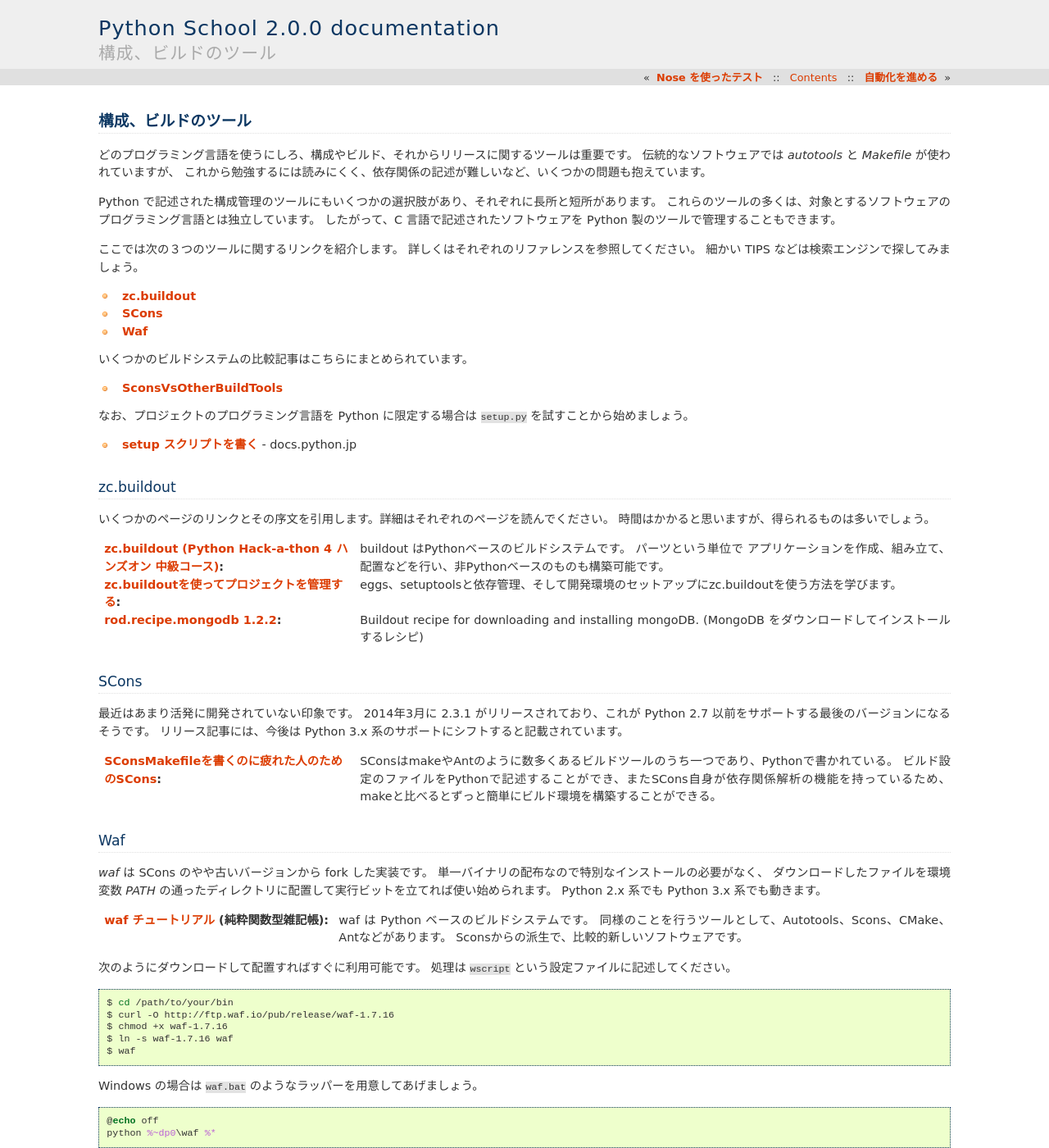
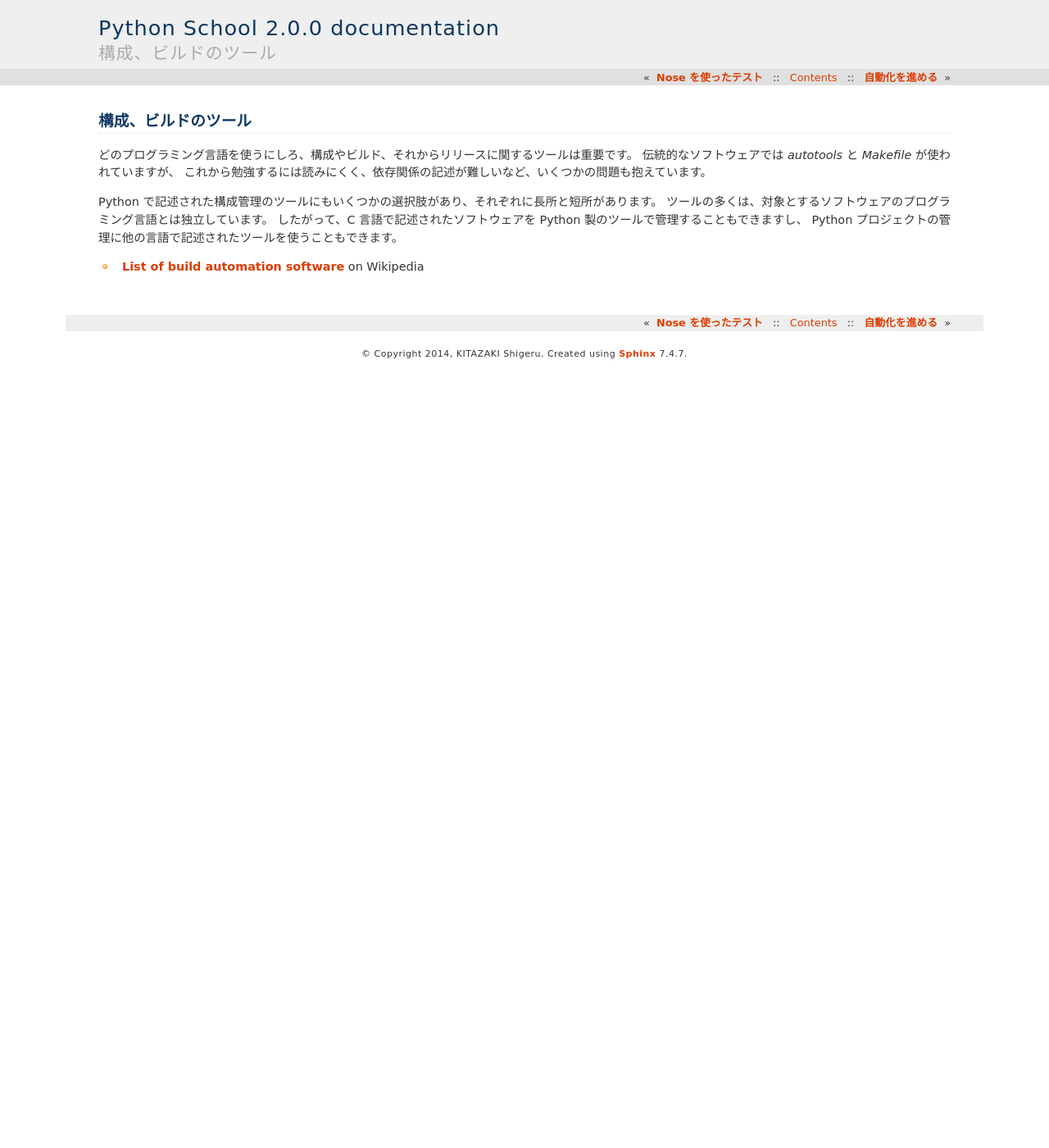
Before and after one commit to skitazaki/python-school-ja, a Sphinx documentation site: the page built from doc/projects/tools-1.txt, in a window 1280 px wide and 1400 px high. Shown: the whole window at 82% size. Built offline with Sphinx 7.4.7, drawn with Linux system fonts in a browser that asks for light colours; some of the changed text lies outside the part shown.

Commit message:
Update the rest of sections

```diff
--- a/doc/projects/tools-1.txt
+++ b/doc/projects/tools-1.txt
@@ -7,104 +7,11 @@
 これから勉強するには読みにくく、依存関係の記述が難しいなど、いくつかの問題も抱えています。
 
 Python で記述された構成管理のツールにもいくつかの選択肢があり、それぞれに長所と短所があります。
-これらのツールの多くは、対象とするソフトウェアのプログラミング言語とは独立しています。
-したがって、C 言語で記述されたソフトウェアを Python 製のツールで管理することもできます。
+ツールの多くは、対象とするソフトウェアのプログラミング言語とは独立しています。
+したがって、C 言語で記述されたソフトウェアを Python 製のツールで管理することもできますし、
+Python プロジェクトの管理に他の言語で記述されたツールを使うこともできます。
 
-ここでは次の３つのツールに関するリンクを紹介します。
-詳しくはそれぞれのリファレンスを参照してください。
-細かい TIPS などは検索エンジンで探してみましょう。
 
-* `zc.buildout`_
-* `SCons`_
-* `Waf`_
+- `List of build automation software`_ on Wikipedia
 
-いくつかのビルドシステムの比較記事はこちらにまとめられています。
-
-* `SconsVsOtherBuildTools`_
-
-.. _zc.buildout: http://www.buildout.org/en/latest/
-.. _SCons: http://www.scons.org/
-.. _Waf: http://code.google.com/p/waf/
-.. _SconsVsOtherBuildTools: http://www.scons.org/wiki/SconsVsOtherBuildTools
-
-なお、プロジェクトのプログラミング言語を Python に限定する場合は :file:`setup.py` を試すことから始めましょう。
-
-* `setup スクリプトを書く`_ - docs.python.jp
-
-.. _`setup スクリプトを書く`: http://docs.python.jp/3.3/distutils/setupscript.html
-
-zc.buildout
-===========
-
-いくつかのページのリンクとその序文を引用します。詳細はそれぞれのページを読んでください。
-時間はかかると思いますが、得られるものは多いでしょう。
-
-:`zc.buildout (Python Hack-a-thon 4 ハンズオン 中級コース)`_:
-    buildout はPythonベースのビルドシステムです。
-    パーツという単位で アプリケーションを作成、組み立て、配置などを行い、非Pythonベースのものも構築可能です。
-:`zc.buildoutを使ってプロジェクトを管理する`_:
-    eggs、setuptoolsと依存管理、そして開発環境のセットアップにzc.buildoutを使う方法を学びます。
-:`rod.recipe.mongodb 1.2.2`_:
-    Buildout recipe for downloading and installing mongoDB.
-    (MongoDB をダウンロードしてインストールするレシピ)
-
-.. _`zc.buildout (Python Hack-a-thon 4 ハンズオン 中級コース)`: http://www.freia.jp/taka/docs/pyhack4/buildout/index.html
-.. _zc.buildoutを使ってプロジェクトを管理する: http://plone.jp/documentation/buildout-tutorial-jp
-.. _rod.recipe.mongodb 1.2.2: http://pypi.python.org/pypi/rod.recipe.mongodb/
-
-SCons
-=====
-
-最近はあまり活発に開発されていない印象です。
-2014年3月に 2.3.1 がリリースされており、これが Python 2.7 以前をサポートする最後のバージョンになるそうです。
-リリース記事には、今後は Python 3.x 系のサポートにシフトすると記載されています。
-
-:`SConsMakefileを書くのに疲れた人のためのSCons`_:
-    SConsはmakeやAntのように数多くあるビルドツールのうち一つであり、Pythonで書かれている。
-    ビルド設定のファイルをPythonで記述することができ、またSCons自身が依存関係解析の機能を持っているため、
-    makeと比べるとずっと簡単にビルド環境を構築することができる。
-
-.. _SConsMakefileを書くのに疲れた人のためのSCons: http://cccis.jp/wiki/SCons/Makefile%E3%82%92%E6%9B%B8%E3%81%8F%E3%81%AE%E3%81%AB%E7%96%B2%E3%82%8C%E3%81%9F%E4%BA%BA%E3%81%AE%E3%81%9F%E3%82%81%E3%81%AESCons
-
-Waf
-===
-
-*waf* は SCons のやや古いバージョンから fork した実装です。
-単一バイナリの配布なので特別なインストールの必要がなく、
-ダウンロードしたファイルを環境変数 *PATH* の通ったディレクトリに配置して実行ビットを立てれば使い始められます。
-Python 2.x 系でも Python 3.x 系でも動きます。
-
-:`waf チュートリアル`_ (純粋関数型雑記帳):
-    waf は Python ベースのビルドシステムです。
-    同様のことを行うツールとして、Autotools、Scons、CMake、Antなどがあります。
-    Sconsからの派生で、比較的新しいソフトウェアです。
-
-.. _waf チュートリアル: http://d.hatena.ne.jp/tanakh/20100212
-
-次のようにダウンロードして配置すればすぐに利用可能です。
-処理は :file:`wscript` という設定ファイルに記述してください。
-
-.. code-block:: bash
-
-    $ cd /path/to/your/bin
-    $ curl -O http://ftp.waf.io/pub/release/waf-1.7.16
-    $ chmod +x waf-1.7.16
-    $ ln -s waf-1.7.16 waf
-    $ waf
-
-Windows の場合は :file:`waf.bat` のようなラッパーを用意してあげましょう。
-
-.. code-block:: bat
-
-    @echo off
-    python %~dp0\waf %*
-
-Waf は Node.js のビルドシステムとしても使われていました（現在は gyp_ に移行しています）。
-作者の Ryan Dahl は複雑だとも述べていましたので、好きずきと言えます。
-
-* `Node.js Interview: 4 Questions with Creator Ryan Dahl`_
-
-.. _`Node.js Interview: 4 Questions with Creator Ryan Dahl`: http://bostinno.com/2011/01/31/node-js-interview-4-questions-with-creator-ryan-dahl/
-.. _gyp: https://code.google.com/p/gyp/
-
-.. _buildbot: http://trac.buildbot.net/
+.. _`List of build automation software`: https://en.wikipedia.org/wiki/List_of_build_automation_software
```
Also changed, not shown: doc/advanced/advanced-5.txt (+0 -13 lines), doc/projects/tests-1.txt (+3 -4 lines), doc/projects/tests-2.txt (+5 -10 lines).
